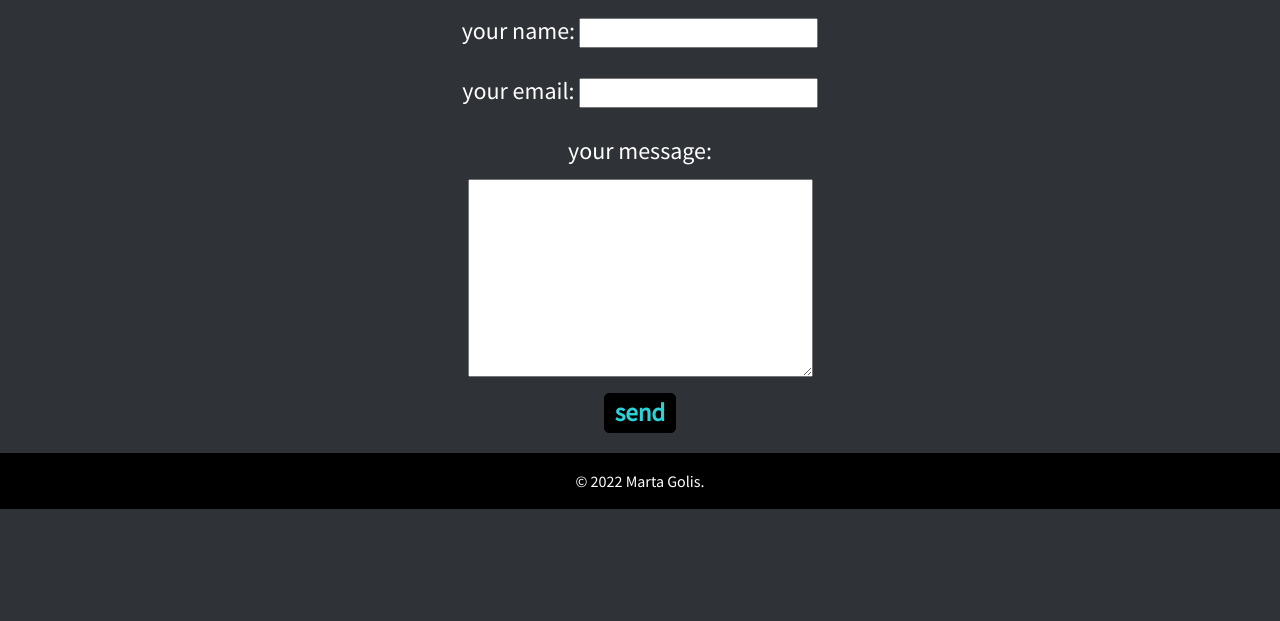
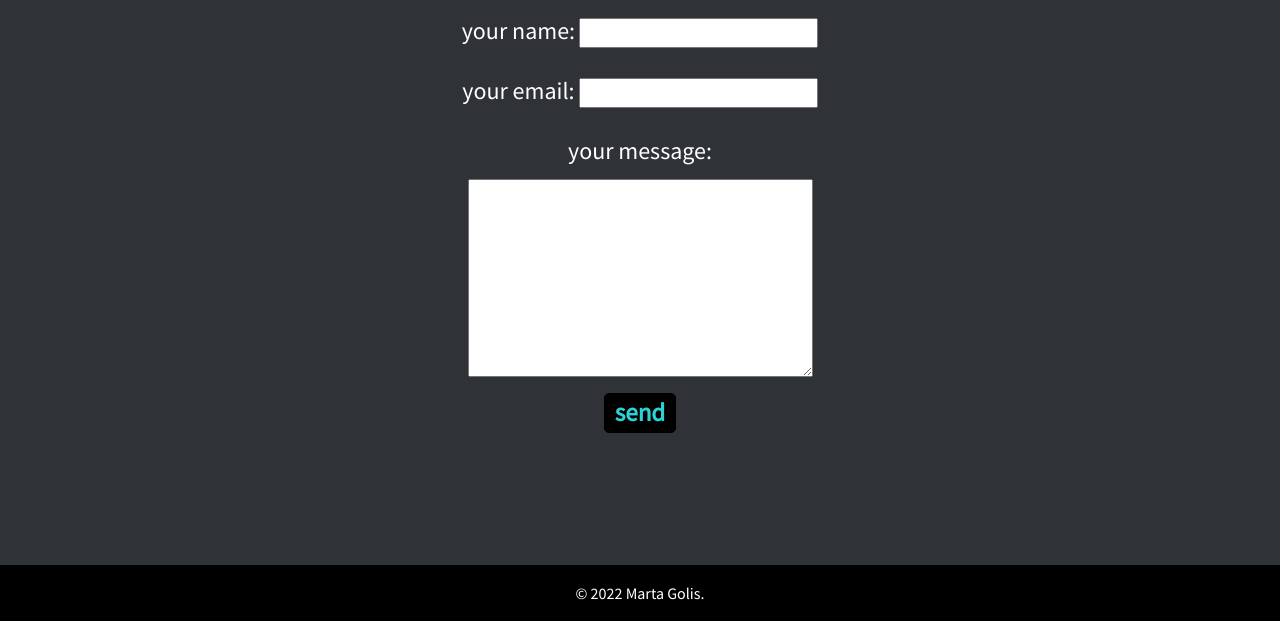
Before and after one commit to Marta3333/Contact-Page, a plain HTML site: page index.html in a window 1280 px wide. Shown: the part 291-912 px from the top of the page. Before the commit the page ends 856 px from the top, so only its background shows below. Drawn offline with nearby package versions, Linux system fonts and the light colour scheme.

Commit message:
Update index.html

```diff
--- a/index.html
+++ b/index.html
@@ -54,7 +54,7 @@
   </div>
 </div>
 
-<footer class="card-footer newColor d-flex flex-column justify-content-center fixed-bottom">
+<footer class="card-footer newColor d-flex flex-column justify-content-center">
   <p class="copyrightOther">© 2022 Marta Golis.</p>
 </footer>
 
```
